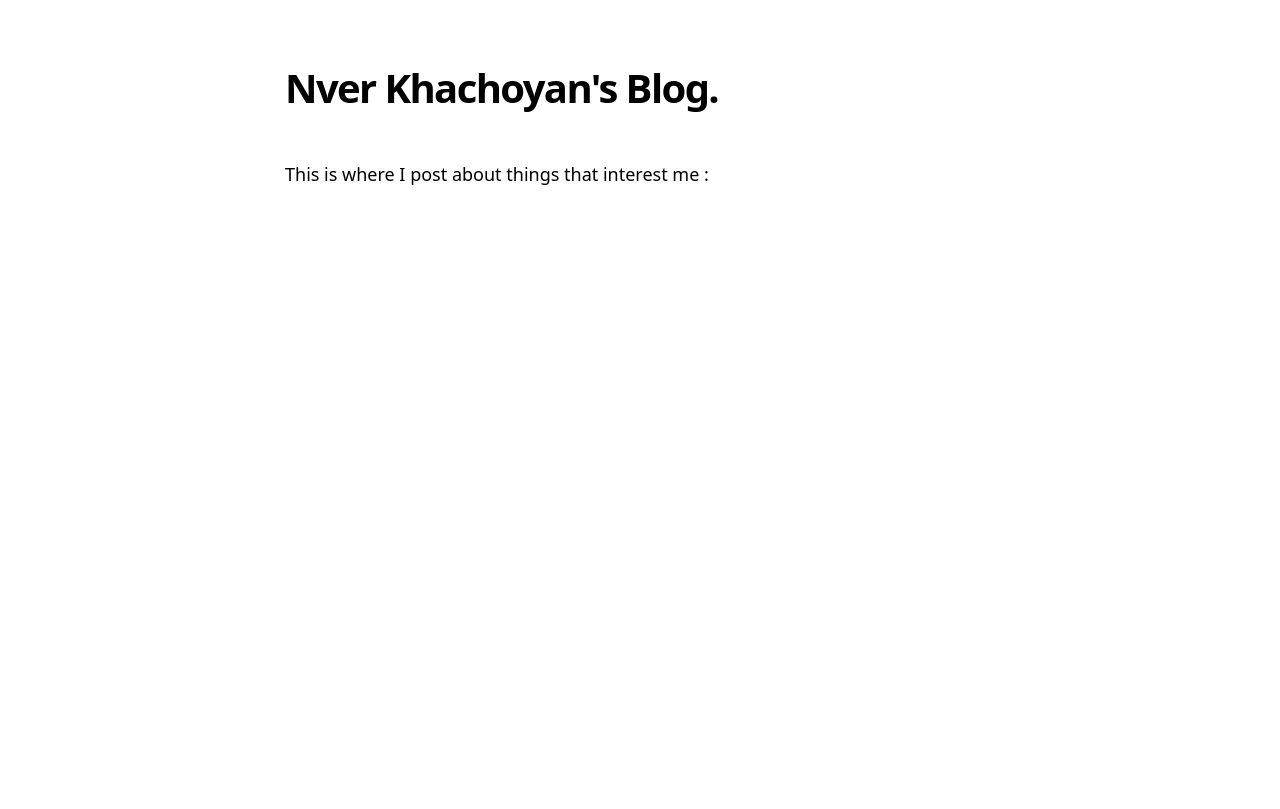
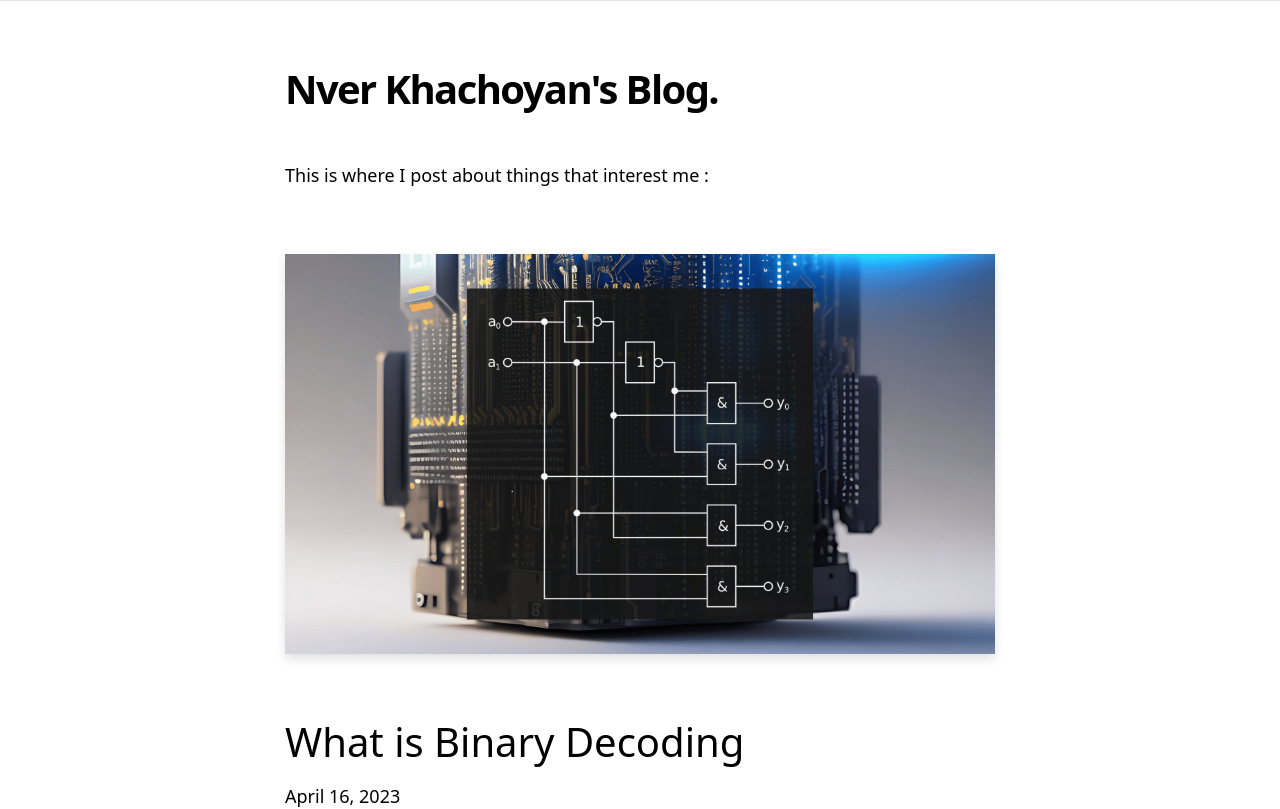
Before and after one commit to nverkhachoyan/my-blog, a Next.js app: page / in a window 1280 px wide. Shown: the top 809 px of the page. Built offline with nearby package versions, Linux system fonts and the light colour scheme.

Commit message:
layout changes

```diff
--- a/components/alert.tsx
+++ b/components/alert.tsx
@@ -8,7 +8,15 @@ type Props = {
 
 const Alert = ({ preview }: Props) => {
   return (
-    <></>
+    <div
+      className={cn('border-b', {
+        'bg-neutral-800 border-neutral-800 text-white': preview,
+        'bg-neutral-50 border-neutral-200': !preview,
+      })}
+    >
+      <Container>
+      </Container>
+    </div>
   )
 }
 
--- a/components/cover-image.tsx
+++ b/components/cover-image.tsx
@@ -13,10 +13,10 @@ const CoverImage = ({ title, src, slug }: Props) => {
     <Image
       src={src}
       alt={`Cover Image for ${title}`}
-      className={cn('shadow-sm', {
+      className={cn('shadow-sm w-full', {
         'hover:shadow-lg transition-shadow duration-200': slug,
       })}
-      width={672}
+      width={1300}
       height={630}
     />
   )
--- a/components/hero-post.tsx
+++ b/components/hero-post.tsx
@@ -26,7 +26,7 @@ const HeroPost = ({
       <div className='text-lg leading-relaxed mb-4 md:grid md:grid-cols-1 md:gap-x-16 lg:gap-x-8 mb-20 md:mb-16'>
         This is where I post about things that interest me :
       </div>
-      {/* <div className="mb-8 md:mb-16 flex justify-center">
+      <div className="mb-8 md:mb-16 flex justify-center">
         <CoverImage title={title} src={coverImage} slug={slug} />
       </div>
       <div className="md:grid md:grid-cols-1 md:gap-x-16 lg:gap-x-8 mb-20 md:mb-28">
@@ -48,7 +48,7 @@ const HeroPost = ({
           <p className="text-lg leading-relaxed mb-4">{excerpt}</p>
           <Avatar name={author.name} picture={author.picture} />
         </div>
-      </div> */}
+      </div>
     </section>
   )
 }
--- a/components/meta.tsx
+++ b/components/meta.tsx
@@ -1,5 +1,5 @@
 import Head from 'next/head'
-import { HOME_OG_IMAGE_URL } from '../lib/constants'
+import { CMS_NAME, HOME_OG_IMAGE_URL } from '../lib/constants'
 
 const Meta = () => {
   return (
@@ -34,7 +34,7 @@ const Meta = () => {
       <link rel="alternate" type="application/rss+xml" href="/feed.xml" />
       <meta
         name="description"
-        content={`Nver Khachoyan's Blog`}
+        content={`A statically generated blog example using Next.js and ${CMS_NAME}.`}
       />
       <meta property="og:image" content={HOME_OG_IMAGE_URL} />
     </Head>
--- a/components/post-preview.tsx
+++ b/components/post-preview.tsx
@@ -22,8 +22,8 @@ const PostPreview = ({
   slug,
 }: Props) => {
   return (
-    <div className='blog-post'>
-      <div className="mb-5 mx-0 ">
+    <div>
+      <div className="mb-5">
         <CoverImage slug={slug} title={title} src={coverImage} />
       </div>
       <h3 className="text-3xl mb-3 leading-snug">
@@ -38,9 +38,8 @@ const PostPreview = ({
       <div className="text-lg mb-4">
         <DateFormatter dateString={date} />
       </div>
-      <p className="text-lg leading-relaxed mb-6">{excerpt}</p>
+      <p className="text-lg leading-relaxed mb-4">{excerpt}</p>
       <Avatar name={author.name} picture={author.picture} />
-      <hr />
     </div>
   )
 }
--- a/pages/index.tsx
+++ b/pages/index.tsx
@@ -7,7 +7,6 @@ import { getAllPosts } from '../lib/api'
 import Head from 'next/head'
 import { CMS_NAME } from '../lib/constants'
 import Post from '../interfaces/post'
-import Link from 'next/link'
 
 type Props = {
   allPosts: Post[]
@@ -19,17 +18,9 @@ export default function Index({ allPosts }: Props) {
   return (
     <>
       <Layout>
-
-
-
-        <Head >
-
-          <title>Nver Khachoyan's Blog</title>
-
-
+        <Head>
+          <title>{`Next.js Blog Example with ${CMS_NAME}`}</title>
         </Head>
-
-
         <Container>
           <Intro />
           {heroPost && (
@@ -42,14 +33,8 @@ export default function Index({ allPosts }: Props) {
               excerpt={heroPost.excerpt}
             />
           )}
-
           {morePosts.length > 0 && <MoreStories posts={morePosts} />}
-
-
-
-
         </Container>
-
       </Layout>
     </>
   )
--- a/pages/posts/[slug].tsx
+++ b/pages/posts/[slug].tsx
@@ -20,7 +20,7 @@ type Props = {
 
 export default function Post({ post, morePosts, preview }: Props) {
   const router = useRouter()
-  const title = `${post.title}`
+  const title = `${post.title} | Next.js Blog Example with ${CMS_NAME}`
   if (!router.isFallback && !post?.slug) {
     return <ErrorPage statusCode={404} />
   }
```
Also changed, not shown: components/layout.tsx (line endings or trailing spaces), components/post-body.tsx (line endings or trailing spaces).
